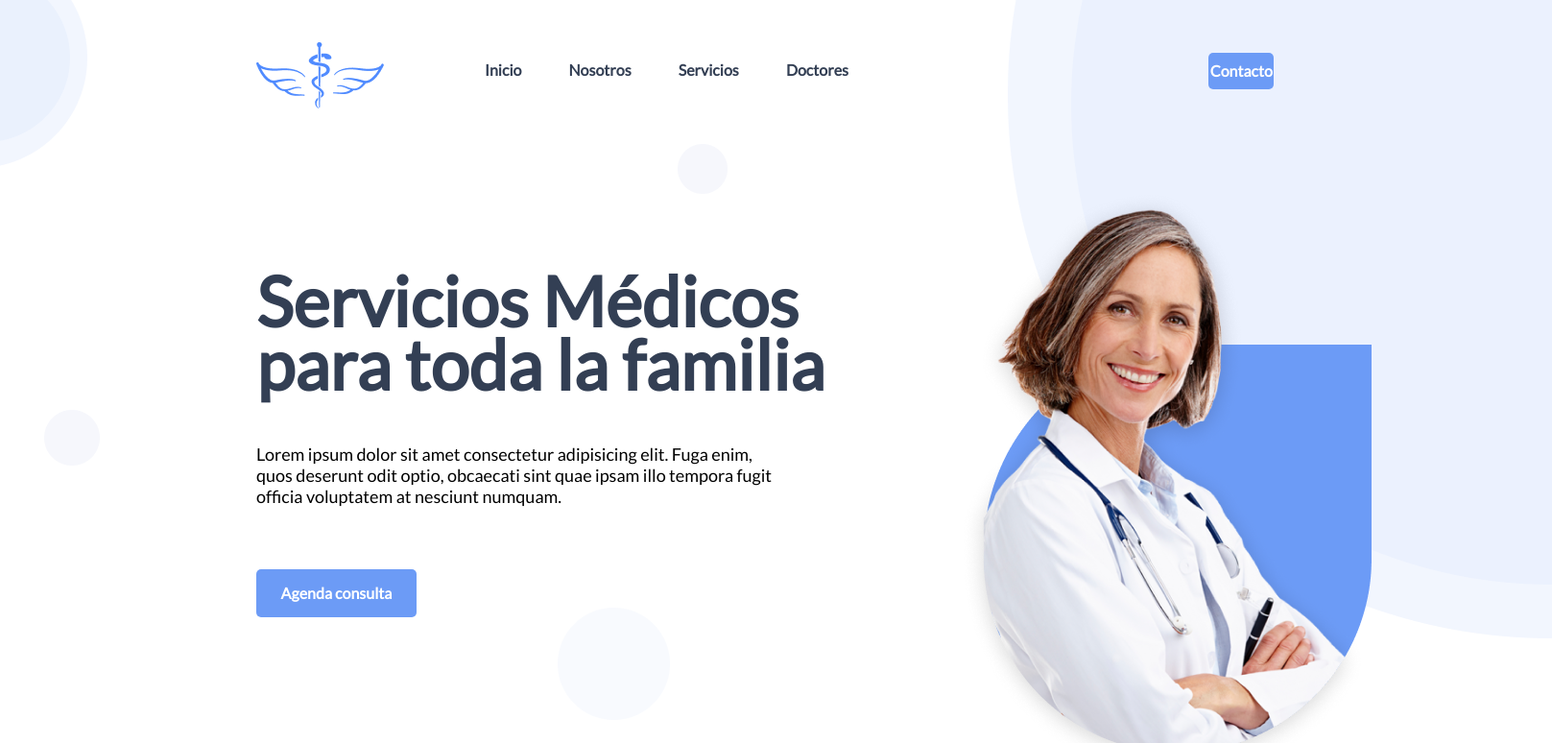
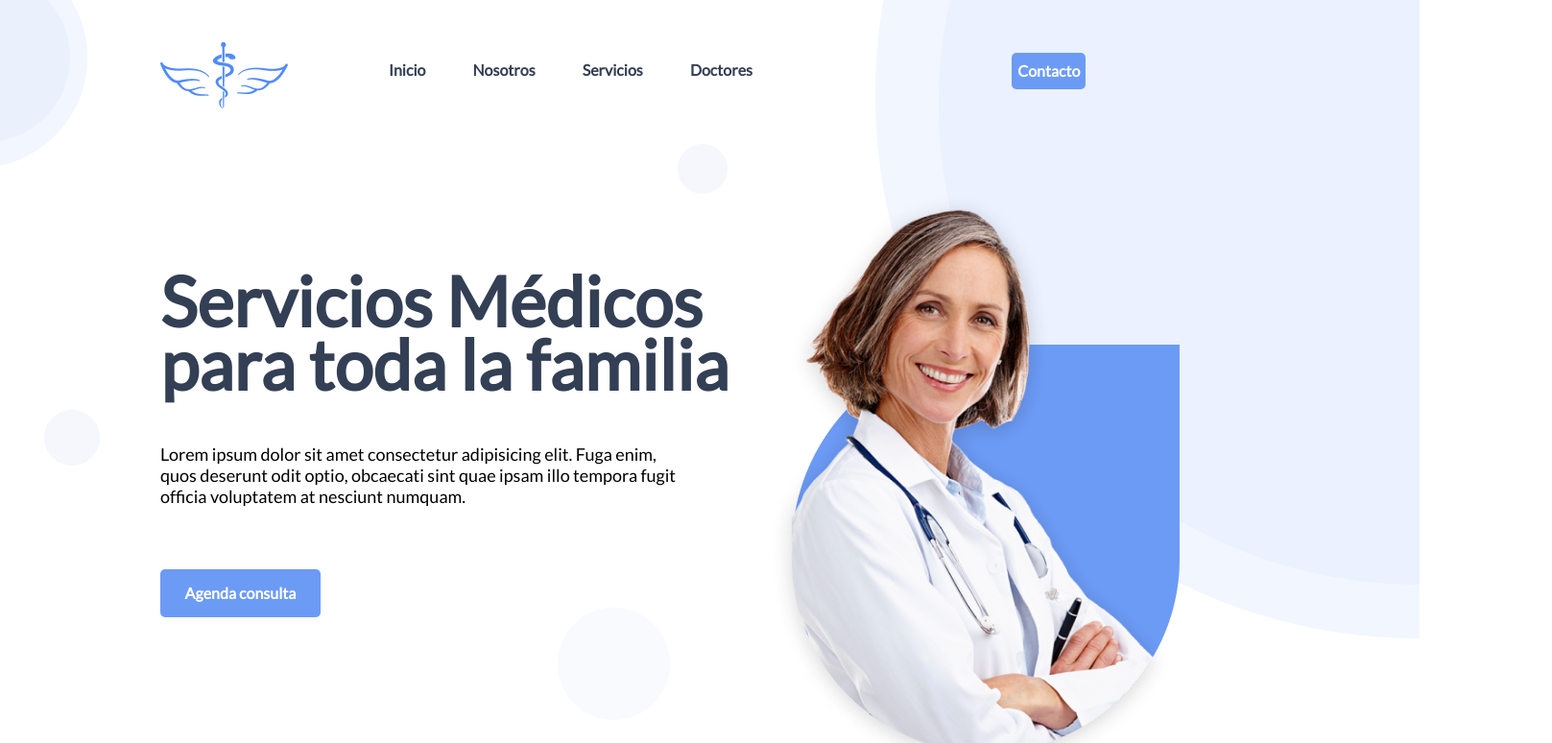
Before and after one commit to josedegouveiac/sevicios-medicos, a plain HTML site: page index.html in a window 1280 px wide. Shown: the top 774 px of the page at 96% size, 1617 px wide, since content can reach past the window. Drawn offline with Linux system fonts and the light colour scheme.

Commit message:
servicios medicos

```diff
--- a/css/styles.css
+++ b/css/styles.css
@@ -13,13 +13,13 @@
 
 .bg img.e-2 {
     position: relative;
-    left: 1050px;
+    left: 912px;
     top: -84px;
 }
 
 .bg img.e-7 {
     position: relative;
-    left: 545px;
+    left: 407px;
     top: -140px;
 }
 
@@ -56,7 +56,7 @@
 .bg img.e-9 {
     position: absolute;
     top: 831px;
-    left: 1382px;
+    left: 1304px;
 }
 
 .logo img {
@@ -64,14 +64,14 @@
     width: 133px;
     height: 69px;
     top: 44px;
-    left: 267px;
+    left: 167px;
 }
 
 .navbar {
     position: absolute;
     width: 379px;
     height: 19px;
-    left: 505px;
+    left: 405px;
     top: 63px;
 }
 
@@ -146,10 +146,10 @@
 
 .button-contacto {
     position: absolute;
-    left: 98.38%;
+    left: 82.38%;
     right: 11.63%;
     top: 55px;
-    padding: 8px 34px;
+    padding: 8px 24px;
     border-radius: 5px;
     background-color: #6C9BF6;
     display: flex;
@@ -177,7 +177,7 @@
     position: absolute;
     width: 404.17px;
     height: 566.13px;
-    left: 1000.17px;
+    left: 800.17px;
     top: 150.87px;
 }
 
@@ -185,7 +185,7 @@
     position: absolute;
     width: 607px;
     height: 375px;
-    left: 267px;
+    left: 167px;
     top: 280px;
 }
 
@@ -236,7 +236,7 @@
 .footer {
     position: absolute;
     display: flex;
-    left: 267px;
+    left: 167px;
     width: 1101px;
     height: 54px;
     top: 918px;
```
